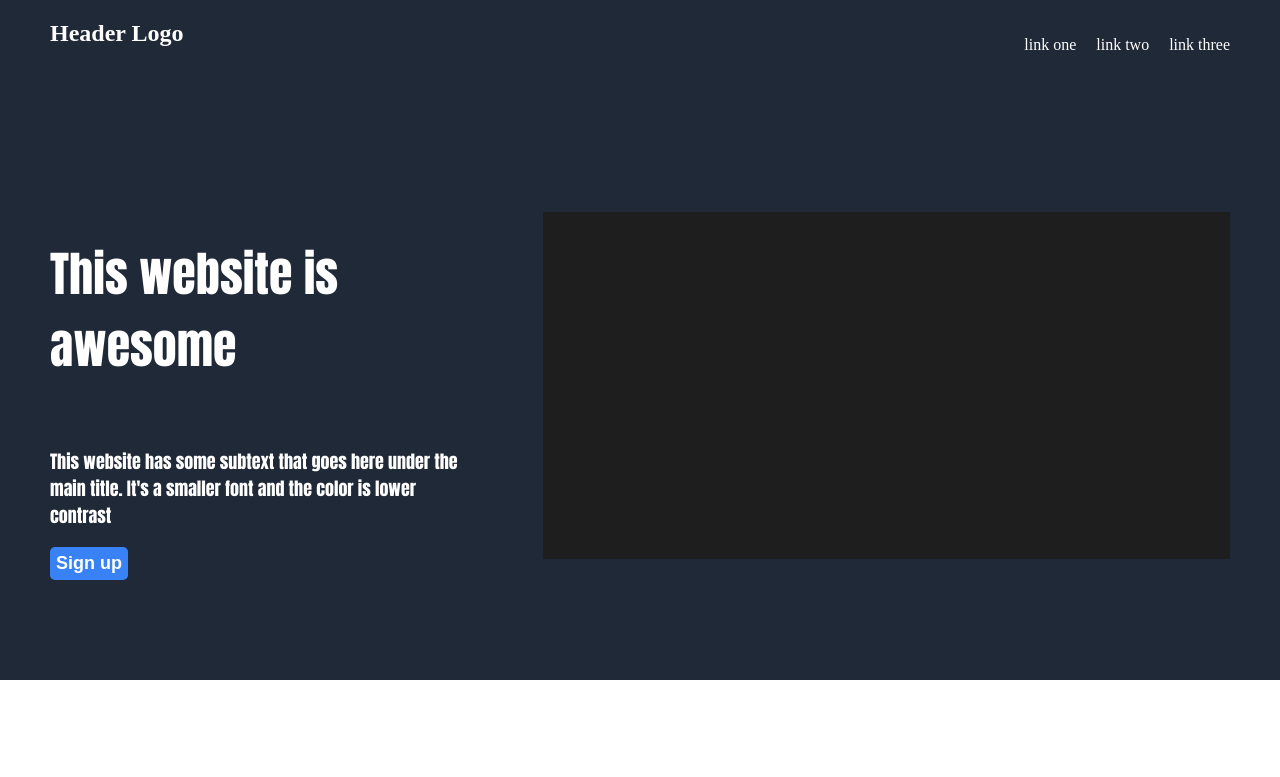
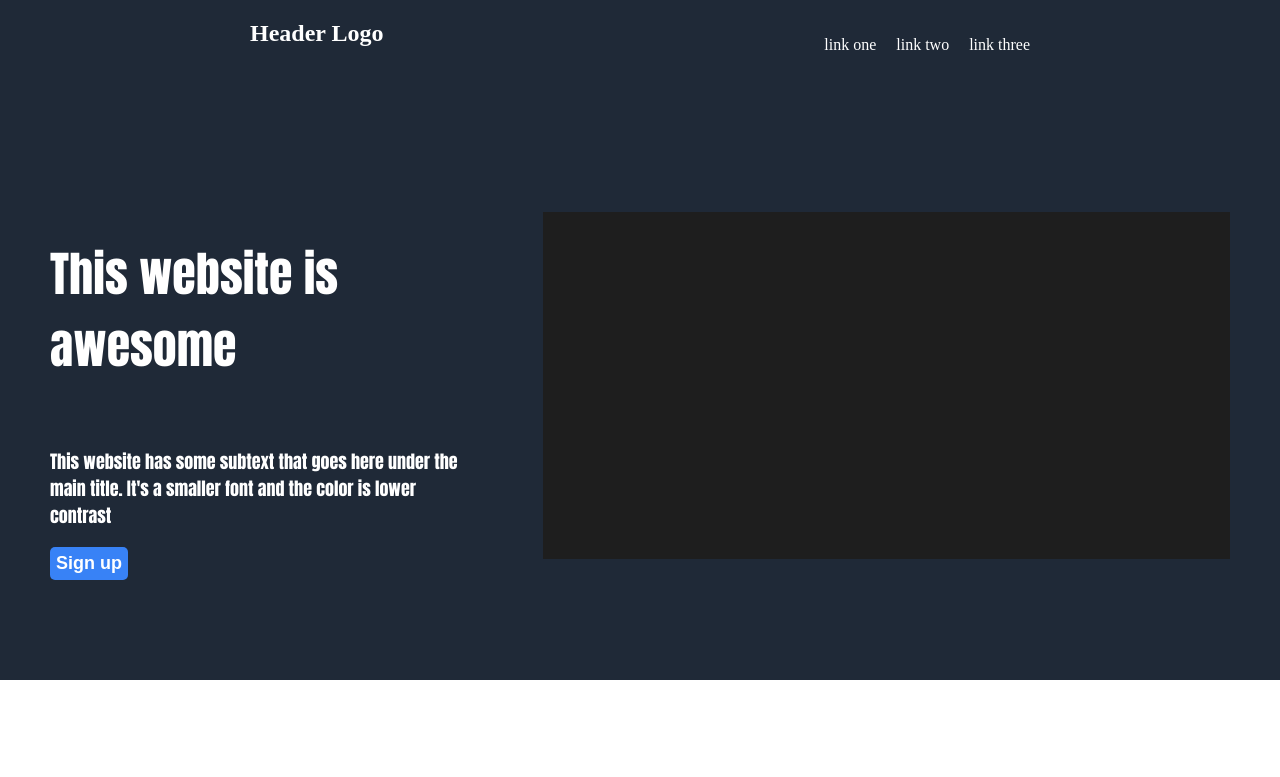
Before and after one commit to TrippBikes/odin-landing-page, a plain HTML site: page index.html in a window 1280 px wide. Shown: the top 777 px of the page. Drawn offline with Linux system fonts and the light colour scheme.

Commit message:
Adjusted padding

```diff
--- a/styles.css
+++ b/styles.css
@@ -12,8 +12,8 @@ body {
     background-color: #1F2937;
     color: white;
     padding: 20px;
-    padding-left: 50px;
-    padding-right: 50px;
+    padding-left: 250px;
+    padding-right: 250px;
 }
 
 .headerlinks {
```
